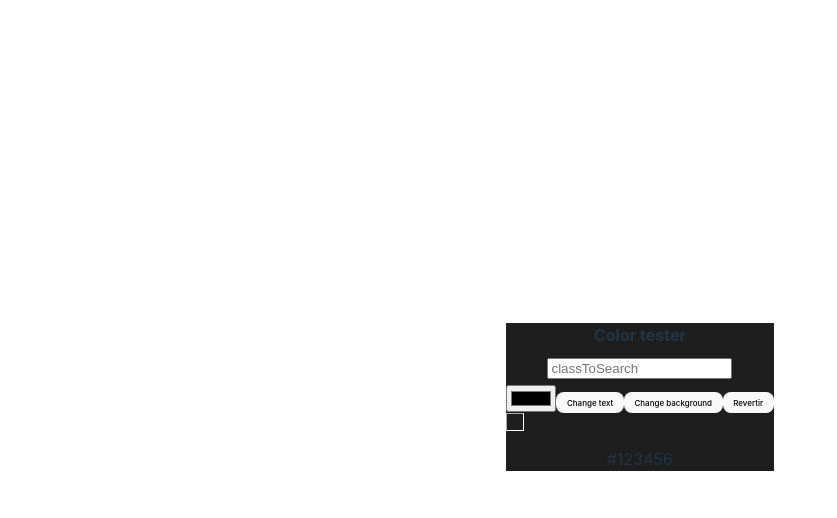
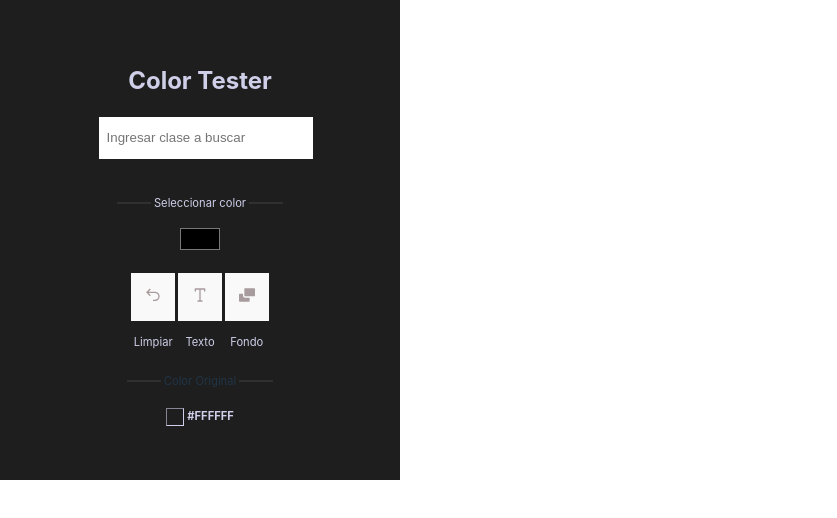
Before and after one commit to Matii111/extension_test, a React (Vite) app: page / in a window 1280 px wide. Shown: the top 518 px of the page, without its empty margins (0-837 px from the left). Built offline with nearby package versions, Linux system fonts and the light colour scheme.

Commit message:
chore(major): Code refactoring, remove some classes.

```diff
--- a/src/App.css
+++ b/src/App.css
@@ -1,8 +1,8 @@
 #root {
-  max-width: 1280px;
-  margin: 0 auto;
-  padding: 2rem;
+  max-width: max-content;
   text-align: center;
+  width: 100%;
+  height: 100%;
 }
 
 .logo {
@@ -45,25 +45,195 @@
 }
 
 .extension-title {
-  font-size: 1rem;
+  font-size: 1.5rem;
+  color: #CFCFEA;
+  cursor: default;
 }
 
-.extension-container>h1,
-.extension-container>button {
-  font-size: 0.5rem;
+/* CLASS FINDER */
+
+.text-input {
+  width: 100%;
+  height: 2.5rem;
+  border: 0.1rem solid #1e1e1e;
+  outline: none;
+  padding-left: 0.5rem;
+}
+
+.text-input:hover,
+.text-input:focus {
+  border: 0.1rem solid #A89B9D;
+  transition: all 0.3s ease-in-out;
+}
+
+.content-container {
+  background-color: #1e1e1e;
+  display: flex;
+  flex-direction: column;
+  justify-content: center;
+  align-items: center;
+  width: 25rem;
+  height: 30rem;
+}
+
+/* COLOR SELECTOR */
+
+.color-selector {
+  padding: 1rem;
+}
+
+.color-selector-title {
+  display: flex;
+  flex-direction: row;
+  align-items: center;
+}
+
+.color-selector>.color-selector-title>p {
+  font-size: 0.7rem;
+  color: #CFCFEA;
+  cursor: default;
+}
+
+.color-modificator {
+  display: flex;
+  flex-direction: row;
+}
+
+.color-selector>input[type=color] {
+  border-width: 0rem;
+  height: 2rem;
+  width: 3rem;
+  cursor: pointer;
+  background-color: transparent;
+  transition: all 0.3s ease-in-out;
+}
+
+.color-selector>input[type=color]:hover,
+.color-selector>input[type=color]:focus {
+  width: 3.5rem;
+  transition: all 0.3s ease-in-out;
+}
+
+/* TEST OPTIONS  */
+
+.test-options>.color-modificator>div>button {
+  border-radius: 0%;
+  border-color: transparent;
+  padding: 0.8rem;
+  margin: 0.1rem;
+}
+
+.test-options>.color-modificator>div>button:hover,
+.test-options>.color-modificator>div>button:focus {
+  border-color: #a89b9d;
+  transition: all 0.3 ease-in-out;
+  outline: none;
+}
+
+.test-options>.color-modificator>div>button>img {
+  width: 1rem;
+  height: 1rem;
+}
+
+.test-options>.color-modificator>div>p {
+  font-size: 0.7rem;
+  color: #CFCFEA;
+  cursor: default;
+}
+
+.test-options {
+  display: flex;
+  align-items: center;
+  padding-top: 0.5rem;
+  justify-content: center;
+  flex-direction: column;
+}
+
+/* ORIGINAL COLOR */
+
+.originalColor-container {
+  display: flex;
+  flex-direction: column;
+  align-content: center;
+  justify-content: center;
+  align-items: center;
+}
+
+.originalColor-container>div {
+  display: flex;
+  flex-direction: row;
+  align-items: center;
 }
 
 .originalColor {
   height: 1rem;
   width: 1rem;
-  border: 0.1rem white inset;
+  border: 0.1rem #CFCFEA inset;
+  color: #CFCFEA;
+  cursor: pointer;
 }
 
-.content-container {
-  background-color: #1E1E1E;
+.originalColor-container>div>h1 {
+  font-size: 0.7rem;
+  padding-left: 0.2rem;
+  color: #CFCFEA;
+  cursor: default;
 }
 
-.content-container{
+.originalColor-container>p,
+.originalColor-container>div {
+  padding: 0rem;
+}
 
+.originalColor-container>.originalColorTitle {
+  font-size: 0.7rem;
+  cursor: default;
+}
 
+.originalColor-container>.originalColorTitle>hr,
+.color-selector>.color-selector-title>hr {
+  width: 2rem;
+  border: 0.01rem solid #cfcfea1a;
+  margin-right: 0.2rem;
+  margin-left: 0.2rem;
 }
+
+.copy-color-code {
+  opacity: 0;
+  font-size: 0.7rem;
+  position: absolute;
+  border: 0.01rem solid #cfcfea;
+  width: 8rem;
+  height: 2rem;
+  align-content: center;
+  margin-bottom: 4rem;
+  margin-left: 1.2rem;
+  background: #1e1e1e;
+  cursor: default;
+  transition: 0.3s all ease-in-out;
+}
+
+.copy-color-code.hover {
+  opacity: 1;
+  transition: 0.3s all ease-in-out;
+}
+
+.copied-color-code {
+  opacity: 0;
+  font-size: 0.7rem;
+  position: absolute;
+  border: 0.01rem solid #cfcfea;
+  width: 8rem;
+  height: 2rem;
+  align-content: center;
+  margin-bottom: 4rem;
+  margin-left: 1.2rem;
+  background: #1e1e1e;
+  cursor: default;
+  transition: 0.3s all ease-in-out;
+}
+
+.copied-color-code.active {
+  opacity: 1;
+  transition: 0.3s all ease-in-out;
+}
--- a/src/App.tsx
+++ b/src/App.tsx
@@ -1,10 +1,16 @@
 import { useState, useEffect } from 'react';
 import './App.css';
+import RevertIcon from './icons/revert-icon.svg';
+import BackgroundIcon from './icons/background-icon.svg';
+import TextIcon from './icons/text-icon.svg';
 
 function App() {
   const [color, setColor] = useState('');
   const [classToSearch, setClassToSearch] = useState('');
   const [originalColor, setOriginalColor] = useState('');
+  const [hover, setHover] = useState(false);
+  const [code, setCode] = useState(false);
+
 
   useEffect(() => {
     //recover temp data
@@ -47,9 +53,9 @@ function App() {
     localStorage.setItem('classToSearch', className);
   }
 
-  // change background color
+  //change background color
   const changeBackground = async (className: string, color: string): Promise<void> => {
-    let [tab] = await chrome.tabs.query({ active: true }); // --> set focus nav tab
+    let [tab] = await chrome.tabs.query({ active: true });
     chrome.scripting.executeScript({
       target: { tabId: tab.id! },
       args: [className, color],
@@ -66,7 +72,7 @@ function App() {
 
   }
 
-  // restore original color
+  //restore original color
   const resetColors = async (className: string): Promise<void> => {
     let [tab] = await chrome.tabs.query({ active: true });
     chrome.scripting.executeScript({
@@ -100,17 +106,15 @@ function App() {
               colorFinded = computedStyle.color;
             } else {
               colorFinded = computedStyle.backgroundColor;
-              console.log("colorFinded tiene un valor");
             }
           }
         });
-        console.log(colorFinded)
         return colorFinded;
       }
     });
     const originalColor = result[0].result ?? "";
 
-    // rgb to hex
+    //rgb to hex
     const rgbRegex = /^rgb\((\d+),\s*(\d+),\s*(\d+)\)$/;
     const match = rgbRegex.exec(originalColor);
     let hexColor = "";
@@ -130,12 +134,12 @@ function App() {
   return (
     <>
       <div className='content-container'>
-        <h1 className='extension-title'>Color tester</h1>
+        <h1 className='extension-title'>Color Tester</h1>
         <div className='extension-container'>
-          <h1>
           <input
+            className='text-input'
             type='text'
-              placeholder='classToSearch'
+            placeholder='Ingresar clase a buscar'
             value={classToSearch}
             onChange={
               (e) => {
@@ -144,17 +148,70 @@ function App() {
               }
             }
           />
-          </h1>
+          <div className='test-options'>
+            <div className='color-selector'>
+              <div className='color-selector-title'>
+                <hr />
+                <p>Seleccionar color</p>
+                <hr />
+              </div>
               <input
                 type="color"
                 onChange={(e) => setColor(e.currentTarget.value)}
                 value={color}
               />
-          <button onClick={() => changeText(classToSearch, color)}>Change text</button>
-          <button onClick={() => changeBackground(classToSearch, color)}>Change background</button>
-          <button onClick={() => resetColors(classToSearch)}>Revertir</button>
-          <div className='originalColor' style={{ backgroundColor: originalColor }} />
-          <p>{originalColor || '#123456'}</p>
+            </div>
+            <div className='color-modificator'>
+              <div>
+                <button
+                  onClick={() => resetColors(classToSearch)}
+                ><img src={RevertIcon} />
+                </button>
+                <p>Limpiar</p>
+              </div>
+              <div>
+                <button
+                  onClick={() => changeText(classToSearch, color)}
+                ><img src={TextIcon} />
+                </button>
+                <p>Texto</p>
+              </div>
+              <div>
+                <button
+                  onClick={() => changeBackground(classToSearch, color)}
+                ><img src={BackgroundIcon} />
+                </button>
+                <p>Fondo</p>
+              </div>
+            </div>
+
+          </div>
+
+          <div className='originalColor-container'>
+            <div className='originalColorTitle'>
+              <hr />
+              <p>Color Original</p>
+              <hr />
+            </div>
+            <div>
+              <div
+                className='originalColor'
+                style={{ backgroundColor: originalColor }}
+                onMouseEnter={() => setHover(true)}
+                onMouseLeave={() => setHover(false)}
+                onClick={() => {
+                  setCode(true);
+                  navigator.clipboard.writeText(originalColor);
+                  setTimeout(() => setCode(false), 2000);
+                }
+                }
+              />
+              <p className={`copy-color-code ${hover ? 'hover' : ''}`}>Copiar código de color</p>
+              <p className={`copied-color-code ${code ? 'active' : ''}`}>Código copiado</p>
+              <h1>{originalColor || '#FFFFFF'}</h1>
+            </div>
+          </div>
+
         </div>
       </div>
     </>
--- a/src/index.css
+++ b/src/index.css
@@ -18,6 +18,7 @@ a {
   color: #646cff;
   text-decoration: inherit;
 }
+
 a:hover {
   color: #535bf2;
 }
@@ -26,8 +27,6 @@ body {
   margin: 0;
   display: flex;
   place-items: center;
-  min-width: 320px;
-  min-height: 100vh;
 }
 
 
@@ -42,9 +41,11 @@ button {
   cursor: pointer;
   transition: border-color 0.25s;
 }
+
 button:hover {
   border-color: #646cff;
 }
+
 button:focus,
 button:focus-visible {
   outline: 4px auto -webkit-focus-ring-color;
@@ -55,9 +56,11 @@ button:focus-visible {
     color: #213547;
     background-color: #ffffff;
   }
+
   a:hover {
     color: #747bff;
   }
+
   button {
     background-color: #f9f9f9;
   }
```
Lines whose indentation alone changed are shown as unchanged.
